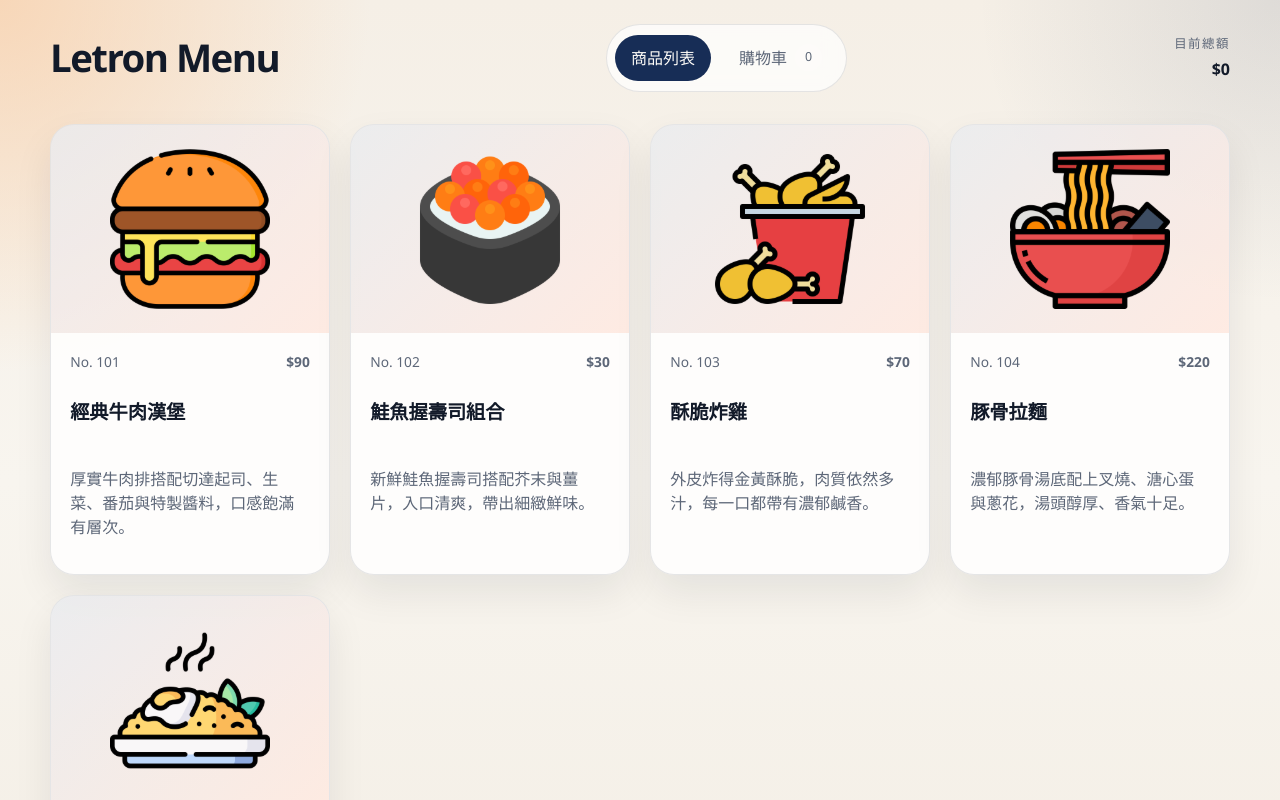
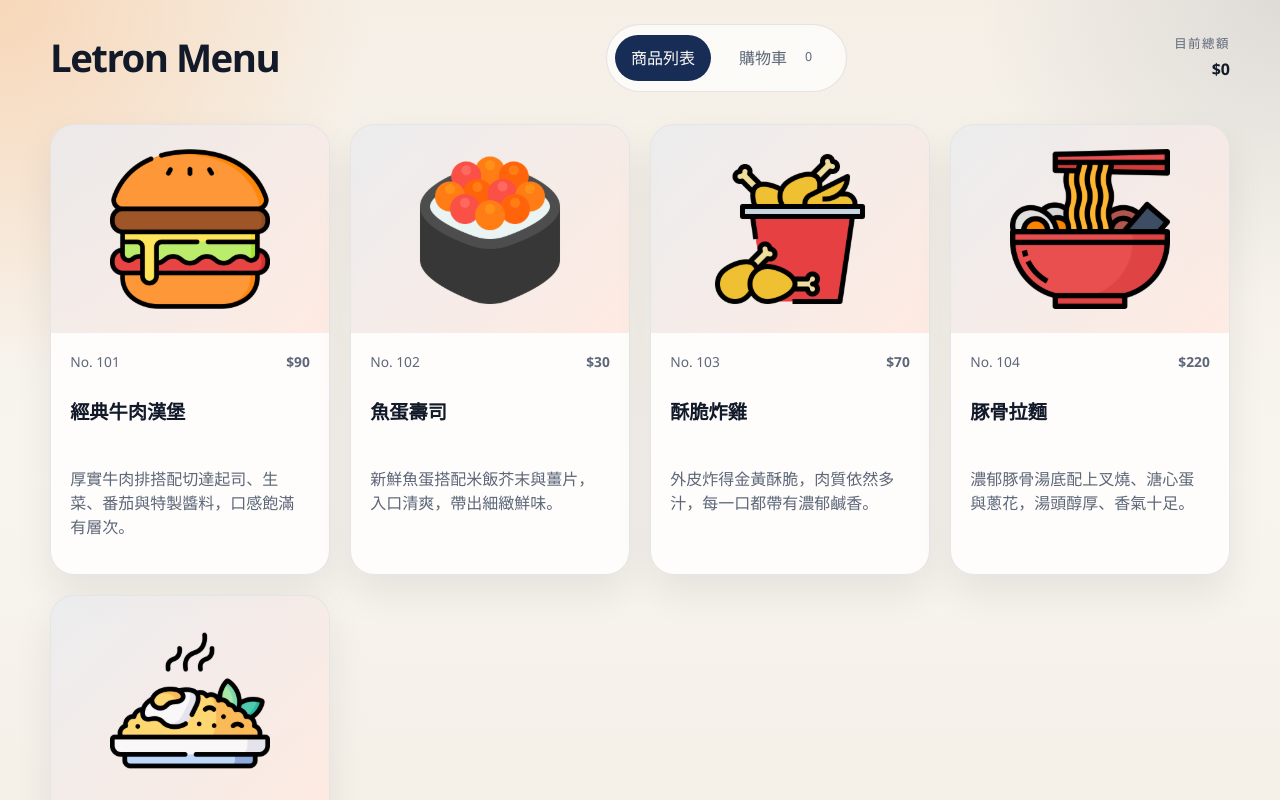
Before and after one commit to AllenTan005/letron-app, a Vue app: page / in a window 1280 px wide. Shown: the top 800 px of the page. Built offline with nearby package versions, Linux system fonts and the light colour scheme.

Commit message:
update product information

```diff
--- a/src/data/products.ts
+++ b/src/data/products.ts
@@ -20,11 +20,11 @@ export const products: Product[] = [
   },
   {
     id: 102,
-    title: "鮭魚握壽司組合",
+    title: "魚蛋壽司",
     price: 30,
     image: sushi,
     description:
-      "新鮮鮭魚握壽司搭配芥末與薑片，入口清爽，帶出細緻鮮味。",
+      "新鮮魚蛋搭配米飯芥末與薑片，入口清爽，帶出細緻鮮味。",
   },
   {
     id: 103,
```
